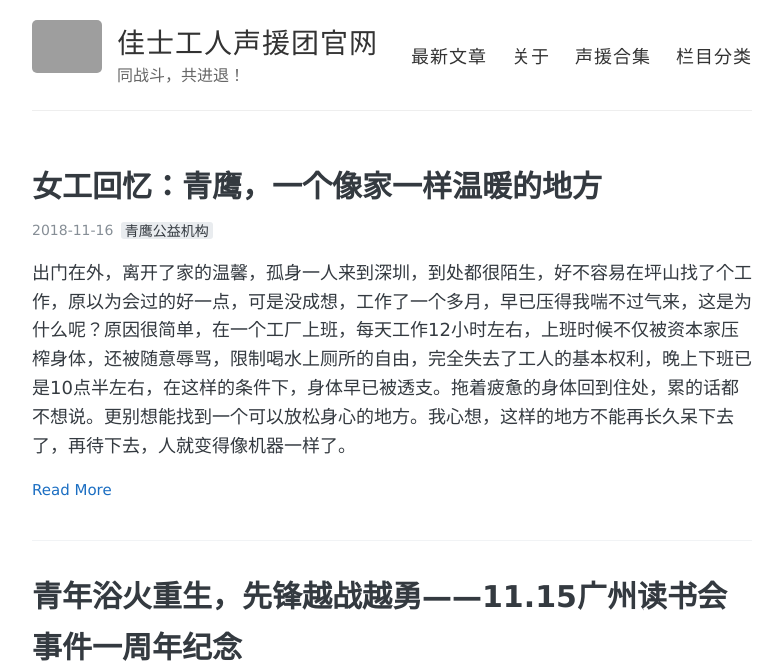
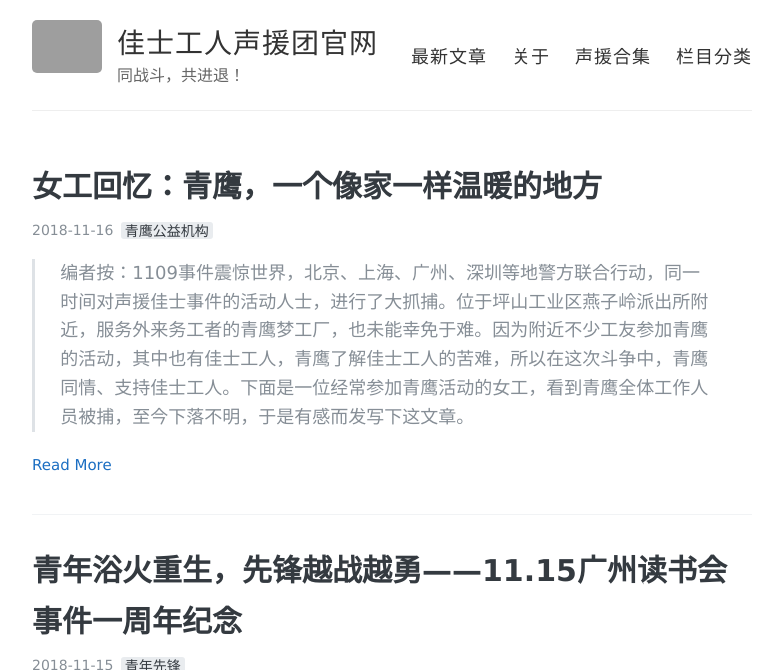
Before and after one commit to fanqiangzhuanyong233/fanqiangzhuanyong233.github.io, a Jekyll site: the page built from index.html, in a window 1280 px wide and 900 px high, cut to the strip 0-670 px from the top of the window. Shown: the whole strip, without its empty margins (248-1031 px from the left). Built offline with Jekyll 4.4.1, drawn with Linux system fonts in a browser that asks for light colours; the list of posts is cut into pages by our own code; grey boxes are pictures that could not be loaded.

Commit message:
Update 2018-11-16-hyqy01.md

```diff
--- a/_posts/2018-11-16-hyqy01.md
+++ b/_posts/2018-11-16-hyqy01.md
@@ -7,29 +7,47 @@
 title: 女工回忆：青鹰，一个像家一样温暖的地方
 ---
 
-出门在外，离开了家的温馨，孤身一人来到深圳，到处都很陌生，好不容易在坪山找了个工作，原以为会过的好一点，可是没成想，工作了一个多月，早已压得我喘不过气来，这是为什么呢？原因很简单，在一个工厂上班，每天工作12小时左右，上班时候不仅被资本家压榨身体，还被随意辱骂，限制喝水上厕所的自由，完全失去了工人的基本权利，晚上下班已是10点半左右，在这样的条件下，身体早已被透支。拖着疲惫的身体回到住处，累的话都不想说。更别想能找到一个可以放松身心的地方。我心想，这样的地方不能再长久呆下去了，再待下去，人就变得像机器一样了。
+>编者按：1109事件震惊世界，北京、上海、广州、深圳等地警方联合行动，同一时间对声援佳士事件的活动人士，进行了大抓捕。位于坪山工业区燕子岭派出所附近，服务外来务工者的青鹰梦工厂，也未能幸免于难。因为附近不少工友参加青鹰的活动，其中也有佳士工人，青鹰了解佳士工人的苦难，所以在这次斗争中，青鹰同情、支持佳士工人。下面是一位经常参加青鹰活动的女工，看到青鹰全体工作人员被捕，至今下落不明，于是有感而发写下这文章。
+
+出门在外，离开了家的温馨，孤身一人来到深圳，到处都很陌生，好不容易在坪山找了一份工作，原以为会过的好一点，可是没成想，工作了一个多月，早已压的我喘不过气来，这是为什么呢？原因很简单，在一个工厂上班，每天工作12小时左右，上班时候不仅被资本家压榨身体，还被随意辱骂，限制喝水上厕所的自由，完全失去了工人的基本权利，晚上下班已是10点半左右，在这样的条件下，身体早已被透支。拖着疲惫的身体回到住处，累得话都不想说。更别想能找到一个可以放松身心的地方。心想：这样的地方不能再长久呆下去了，再待下去，人就变得像机器一样了。
 
 一次偶然的机会，让我与青鹰结上了缘。那是一个傍晚，6点钟左右，刚好那天不用加班，我吃过饭闲着没事儿，就在附近到处逛逛。走着走着一个穿浅蓝色马甲的女生给我发了一张传单。我本来是对传单这种东西不怎么感兴趣，准备等会儿直接把它丢掉。刚走一步后，就听到那女生说：“如果没事儿的话，可以去我们场地看电影啊。我们是一个公益机构，每周会定时放电影。”扭过头去，正看到她淳朴而灿烂的微笑。我觉得反正现在闲着也没事干，还不如去那儿看看到底是一个什么地方。就问她地点在哪，她举起手臂，指向街道尽头左上方一块显眼的招牌：青鹰梦工场。
 
+<p align="center"><img src="http://d.ifengimg.com/w600/p0.ifengimg.com/pmop/2017/0819/0AE3A0966EA46EA595C999EA26B64A84F87207E2_size80_w1278_h918.jpeg"></p>
+
+
 那个地方在二楼，前面是一家工厂，后面是工人的住宅区。第一次走进那里，看到的一句话就是：让工业区不再冰冷，让异乡路有你同行。看到这句话的时候，作为普通的打工者来说，看了之后感到很暖心，天下还有这样的地方？这不正是我心里一直向往的那个地方吗？看到墙上各种社团的照片：青鹰义工队、青鹰篮球协会、青鹰音乐社、青鹰话剧社、青鹰书法协会等等，于是增加了我想要对这个地方深入了解的兴趣。场地里面布置既简朴又温馨，大厅里图书室和休息的沙发占了一半的地方，另一半是一个小型舞台。往里面是一个书法室，一面墙上全是书法作品。再里面一间就是充满音乐气息的音乐室了，地上四五把吉他，有电子琴，还有架子鼓。一个超大的阳台上，有乒乓球桌、台球桌，种了很多花和青菜。
 
-看了一下青鹰的简介,我从心里面感到佩服和感动。这里是由一些个高校的大学生组成，不惜放弃自己应有的较好工作，来到一个不起眼的小地方，专门服务外来务工人员。我在心里暗暗下定决心，这个地方以后我要经常来。
+看了一下青鹰的简介,我从心里面感到佩服和感动。这里是由一些各个高校的大学生组成，不惜放弃自己应有的较好工作，来到一个不起眼的小地方，专门服务外来务工人员。我在心里暗暗下定决心，这个地方以后我要经常来。
 
-在越来越多的接触中，我才知道当时发传单给我的那个女生是王相宜。每次对待别人都是抱以亲切的笑容，包括那里的其他工作人员。每次我一去到那里，像回到自己家一样：他们会面带微笑，主动问我，吃饭了没有啊？今天工作怎么样？等等一些嘘寒问暖的话。在这个冷漠的社会，当你听到这些话的时候，你的心里也会像我一样暖暖的吧。她们不仅是待人热情，还为工业区的工人提供了各种课程，全是免费的。如开设书法课，吉他课，舞蹈课，演讲与口才课，普法课一系列各种实用课程，深受工业区附近工友的喜欢。在元旦晚会前夕，为了排练节目。他们和工友每天都是排练到11点多才回去。在这个过程中担任指导的角色，每次哪个地方有问题，她们就不断耐心的讲了一遍又一遍，从不觉疲惫。包括我在内的工友也被他们乐观向上的精神所感染。以至于排练结束后还迟迟不肯回去，还想继续和她们呆在一起。这是多么有吸引力啊！
+在越来越多的接触中，我才知道当时发传单给我的那个女生是王相宜。每次对待别人都是抱以亲切的笑容，包括那里的其他工作人员。每次我一去到那里，像回到自己家一样：她们会面带微笑，主动的问我，吃饭了没有啊？今天工作怎么样？等等一些嘘寒问暖的话。在这个冷漠的社会，当你听到这些话的时候，你的心里也会像我一样暖暖的吧。她们不仅是待人热情，还为工业区的工人提供了各种课程，全是免费的。如开设书法课，吉他课，舞蹈课，演讲与口才课，普法课一系列各种实用课程，深受工业区附近工友的喜欢。在元旦晚会前夕，为了排练节目。她们和工友每天都是排练到11点多才回去。在这个过程中担任指导的角色，每次哪个地方有问题，她们就不断耐心的讲了一遍又一遍，从不觉疲惫。包括我在内的工友也被他们乐观向上的精神所感染。以至于排练结束后还迟迟不肯回去，还想继续和她们呆在一起。这是多么有吸引力啊！
 
-她们从来没有十点前下班的时候，甚至一周都在工作。吃的也非常简朴，从未看到他们桌上有什么好菜，以致每当工友回老家都要给她们带些家乡的特产。
+<p align="center"><img src="https://t1.huanqiu.cn/97f34265a014c48bf2834133b34b5df5.png"></p>
+
+<p align="center"><img src="http://d.ifengimg.com/w600/p0.ifengimg.com/pmop/2017/0819/0DB82FA511BB86770C1243D7857E784102B95E60_size92_w1269_h845.jpeg"></p>
+
+
+她们从来没有十点前下班的时候，甚至一周都在工作。吃的也非常简朴，从未看到她们桌上有什么好菜，以致每当工友回老家都要给她们带些家乡的特产。
 
 在元宵节那天，厂里没放假，还是要继续上班，等到下班的时候已经10点半了，这一天本该是家人团聚的日子。但为了生活打拼，有无数的人却背井离乡来到了陌生的城市，想到这些，心里很不是滋味。正在这时，青鹰的工作人员相宜联系我，问我要不要过去和大家一起吃汤圆。我马上答应好，失落感瞬间消失，她们总是会雪中送炭般温暖我的心，我像个孩子一样飞奔起来，只为了想马上到“家”，见到我的家人们，到了那里，聚集了二三十人，大家忙得不亦乐乎，有的在煮汤圆，有的在摆桌子，有的在洗碗，我也加入了这些大军里。不一会儿热腾腾的汤圆就出锅了。大家有说有笑的围坐在桌子一圈，吃起了汤圆。突然有人说，今天我们大家聚在这里过这个团圆节，全是因为有青鹰啊，在这里让我找到了家的感觉！在这个过程中看到了大家无比幸福的笑容，更深切的感受到了青鹰全心全意的为外来务工人员服务的精神：无私奉献，燃烧自己，照亮别人！正如她们的几句标语一样：学知识来青鹰，交朋友去青鹰，有困难找青鹰。
 
-有一次，一位义工大姐在积极准备活动时，不幸被桌子砸到了脚。立即送往医院救治。由于桌子比较重，大姐的脚趾头骨头被砸碎，需要动手术。大姐当时最担心的就是到时候动了手术，小孩还在上幼儿园，没人照顾。这可让她急死了。相宜马上看出了她的担忧，立即对大姐说：大姐，您别担心，我们会照顾您的，放心做手术吧。大姐听后拉着相宜的手，感动的说：你们真好。真是太谢谢你们了！刚开始住进医院的那几天，由于大姐伤的比较严重，暂时不能下床走路。青鹰的所有工作人员，一天24小时轮流照顾着大姐。为大姐端屎端尿。哪怕工作再忙再累，照顾大姐的任务丝毫没有受到任何影响，看到这些，你能想到什么呢？在当今大学生的眼里，对于端屎端尿这种活是很不屑一顾的，认为很脏，可是，在青鹰的工作人员眼里,她们自己虽然是各名校的大学生，但丝毫没有一点架子，不叫苦，不怕累，把别人的事当作自己的事来看待。当我知道这件事后，我问我自己，如果换成是我，我能像她们那样毫无怨言的去照顾大姐吗？青鹰精神深深的感染着我。
+<p align="center"><img src="https://t1.huanqiu.cn/aba191c4a0c43b4a0e1d1c707fa0b238.png"></p>
 
-青鹰作为一个公益机构，不仅是服务青年，更是也为社区老人开展了一系列为爱夕阳的活动。如免费为老人剪发，带60岁以上老人出去散心旅游，去做家访，很耐心的听他们讲话。虽然有些听不清楚他们说的什么，但还是用心去听，从不抱怨。还为外来务工的小孩——10到14岁的留守儿童开办免费夏令营和冬令营课程辅导。每次时间长达半个月左右，期间培养了学生的动手能力，创造能力，口才能力等，带领学生去户外捡一些树枝树叶之类，做为原材料，来做手工，激发他们的潜能。让学生以小记者的身份去采访路人，锻炼了他们的胆子和口才能力，又开展了家长和孩子的亲子活动，促进他们之间的亲密交流。有些家长说，青鹰办的活动是真好啊。不仅是免费的，还锻炼了孩子的各种能力，增加了我们之间的亲密接触，以前我这孩子特别内向，自从参加了这些活动之后，性格变得开朗起来，现在有心里话也会和我们说，这些多亏了青鹰啊。
 
-通过参加青鹰一年多的活动，青鹰做的事大家有目共睹。她是宁愿做那个燃烧自己照亮别人的人。现在这样的人屈指可数，而如今却被坪山黑恶势力绑架！我无法相信这背后的操作者竟然是公安部门！他们做错了什么？真心真意为工人服务错了吗？同情佳士工人错了吗？难道这个世界容不下青鹰这一丁点的光明吗？！
+有一次，一位义工大姐在积极准备活动时，不幸被桌子砸到了脚。立即送往医院救治。由于桌子比较重，大姐的脚趾头骨头被砸碎，需要动手术。大姐当时最担心的就是：到时候动了手术，自己没人照顾。这可让她急死了。相宜马上看出了她的担忧，立即对大姐说：大姐，您别担心，我们会照顾您的，放心做手术吧。大姐听后拉着相宜的手，感动的说：你们真好。真是太谢谢你们了！刚开始住进医院的那几天，由于大姐伤的比较严重，暂时不能下床走路。青鹰的所有工作人员，一天24小时轮流照顾着大姐。为大姐端屎端尿。哪怕工作再忙再累，照顾大姐的任务丝毫没有受到任何影响，看到这些，你能想到什么呢？在当今大学生的眼里，对于端屎端尿这种活是很不屑一顾的，认为很脏，可是，在青鹰的工作人员眼里,她们自己虽然是各名校的大学生，但丝毫没有一点架子，不叫苦，不怕累，把别人的事当作自己的事来看待。当我知道这件事后，我问我自己，如果换成是我，我能像她们那样毫无怨言的去照顾大姐吗？青鹰精神深深的感染着我。
 
-**可能接下来会有各种莫须有的罪名，扣在这群天真淳朴的女孩身上，但群众的眼睛是雪亮的，谁在为人民，谁现在人民的对立面。**
+<p align="center"><img src="https://i.loli.net/2018/11/16/5bee4db84c8f9.jpg" alt="青鹰.jpg" title="青鹰.jpg" /></p>
 
-**在此敬告广东警方，立即停止你们的无耻行为，否则你们将会被钉在人类的耻辱柱上！**
+青鹰作为一个公益机构，不仅是服务青年，更是也为社区老人开展了一系列为爱夕阳的活动。如免费为老人剪发.带60岁以上老人出去散心旅游，去做家访，很耐心的听他们讲话。虽然有些听不清楚他们说的什么，但还是用心去听，从不抱怨。还为外来务工的小孩——10到14岁的留守儿童开办免费夏令营和冬令营课程辅导。每次时间长达半个月左右，期间培养了学生的动手能力，创造能力，口才能力等，带领学生去户外捡一些树枝树叶之类，做为原材料，来做手工，激发他们的潜能。让学生以小记者的身份去采访路人，锻炼了他们的胆子和口才能力，又开展了家长和孩子的亲子活动，促进他们之间的亲密交流。有些家长说，青鹰办的活动是真好啊。不仅是免费的，还锻炼了孩子的各种能力，增加了我们之间的亲密接触，以前我这孩子特别内向，自从参加了这些活动之后，性格变得开朗起来，现在有心里话也会和我们说，这些多亏了青鹰啊。
+
+<p align="center"><img src="http://d.ifengimg.com/w600/p0.ifengimg.com/pmop/2017/0819/AAE3DDBB4C8C8E7CD3BE49CCAC783DBAD184B10B_size114_w1269_h634.jpeg" /></p>
+
+通过参加青鹰一年多的活动，青鹰做的事大家有目共睹。她是宁愿做那个燃烧自己照亮别人的人。现在这样的人屈指可数，而如今却被坪山黑恶势力绑架！我无法相信这背后的操作者竟然是公安部门！她们做错了什么？真心真意为工人服务错了吗？对佳士工人遭到厂方不公待遇，维权无门反遭公安部门暴力抓捕表示同情难道有错吗？难道这个世界容不下青鹰这一丁点的光明吗？
+
+**可能接下来会有各种莫须有的罪名，扣在这群天真淳朴的女孩身上，谁在为人民，谁站在人民的对立面，群众心里是很清楚的。**
+
+**青鹰不仅让我学到了很多东西，更让我找到了家的温暖，在当今这样一个冰冷的社会，好不容易有了青鹰这些温暖，如今却被消失，我绝不会答应的，人民群众也绝对不会答应的！！！**
+
 
 ---
 关于佳士工人声援团官网网址更新实时信息以及翻墙防封锁访问方法，请下拉至文章页最下方查看！为支持进步学子共同关注传播扩散！
```
